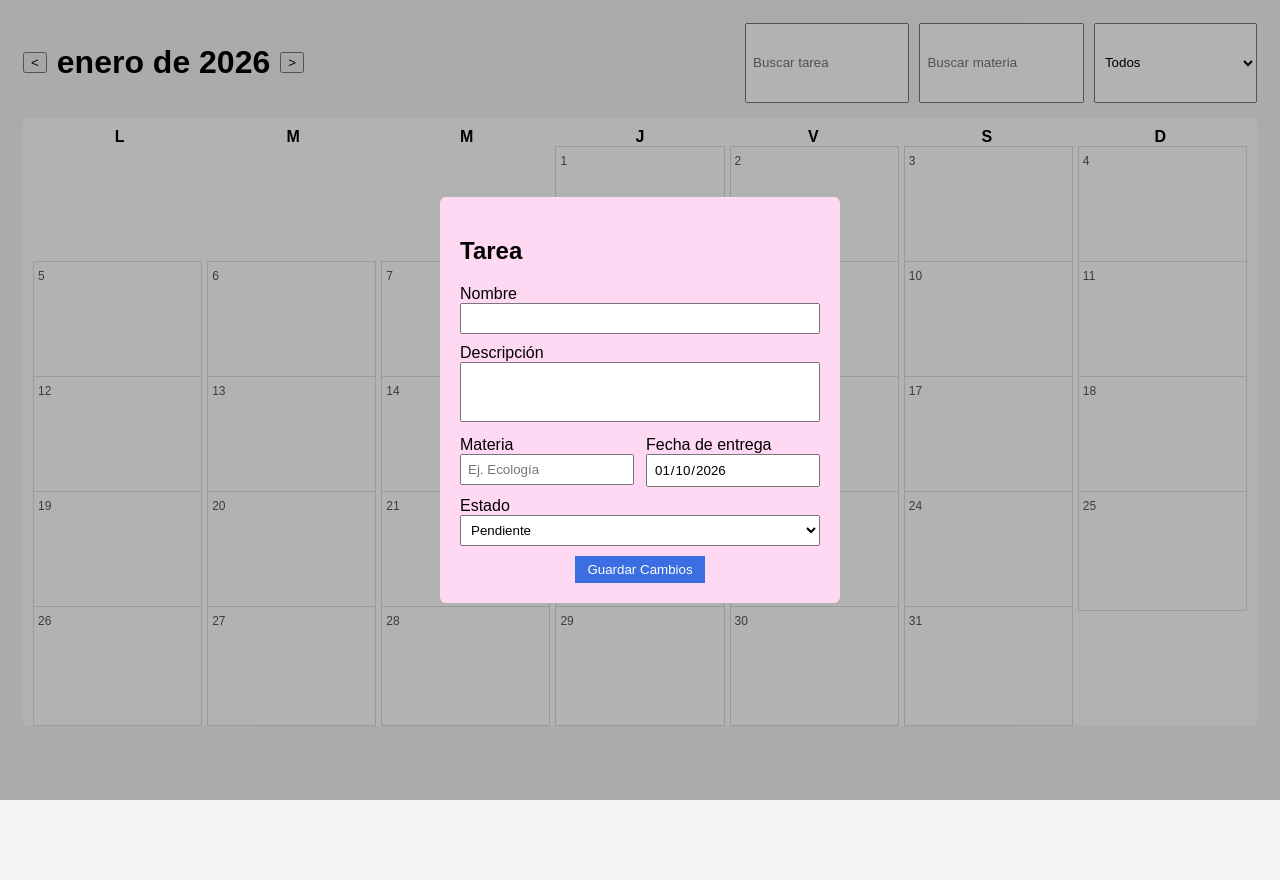
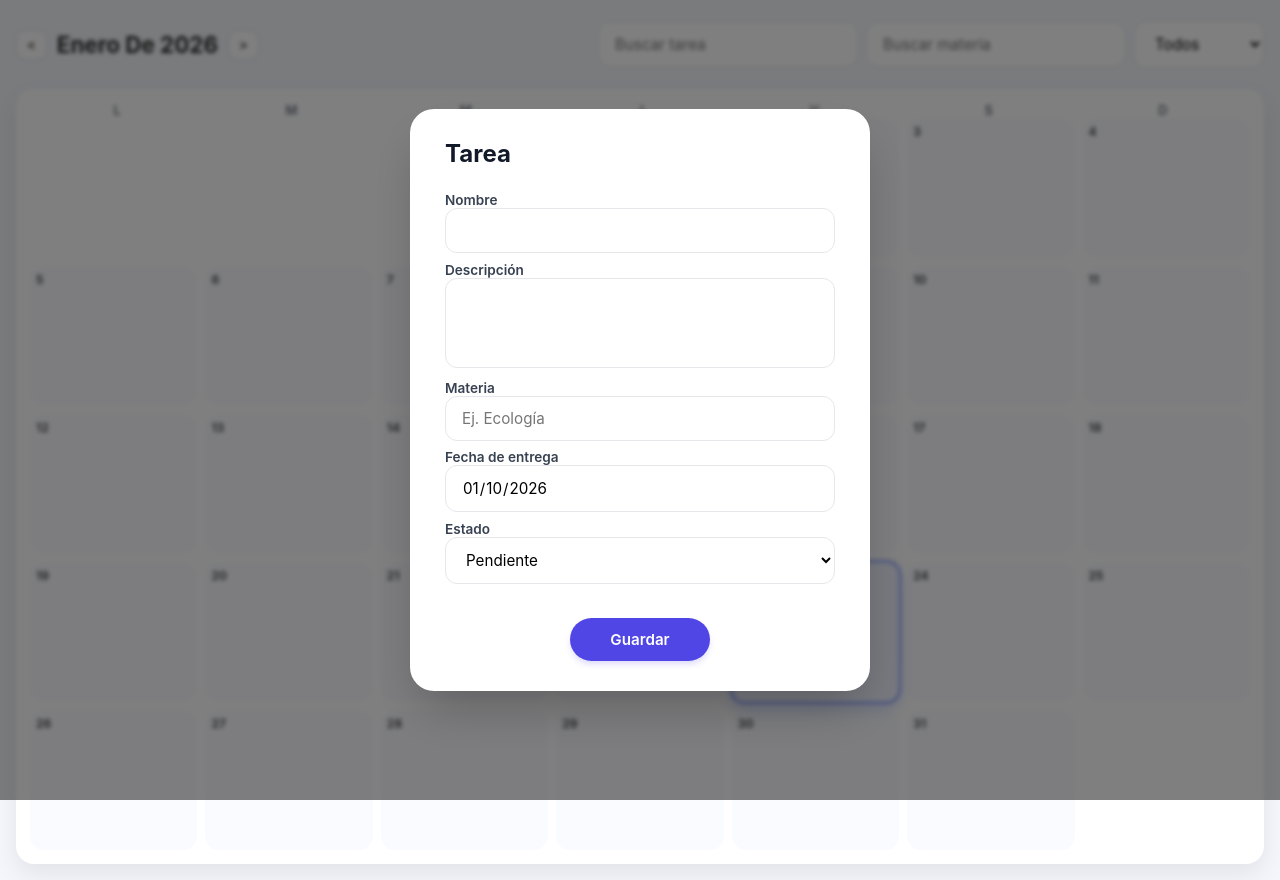
Before and after one commit to raf1314/Act-2-Malvados-y-asociados, a plain HTML site: page index.html in a window 1280 px wide. Both pictures are taken after a click on the element "10". Before the commit the page ends 800 px from the top, so only its background shows below. Drawn offline with Linux system fonts and the light colour scheme.

Commit message:
Cambios necesarios para el diseño

```diff
--- a/index.html
+++ b/index.html
@@ -72,7 +72,7 @@
             </label>
 
             <div class="modal-actions">
-                <button type="submit" class="btn-save">Guardar Cambios</button>
+                <button type="submit" class="btn-save">Guardar</button>
                 <button type="button" class="btn-delete" id="deleteTask">Eliminar</button>
             </div>
         </form>
--- a/script.js
+++ b/script.js
@@ -5,8 +5,8 @@ class Task {
     // Constructor que recibe un objeto con las propiedades de la tarea
     constructor({ id, name, materia, description, hora, date, status }) {
         this.id = id || Date.now().toString(); // ID único (usa timestamp si no existe)
-        this.name = name;                      // Nombre de la tarea (obligatorio)
-        this.materia = materia;                // Materia asociada (obligatorio)
+        this.name = name;                      // Nombre de la tarea
+        this.materia = materia;                // Materia asociada (opcional)
         this.description = description;        // Descripción detallada
         this.hora = hora;                      // Hora de la tarea (opcional)
         this.date = date;                      // Fecha en formato YYYY-MM-DD
@@ -49,26 +49,16 @@ class TaskManager {
         this.save(); // Guarda cambios
     }
 
-    // Devuelve tareas filtradas por nombre, materia y estado
-    getFiltered(searchName, searchMateria, status) {
-    const qName = (searchName || "").toLowerCase().trim();
-    const qMat  = (searchMateria || "").toLowerCase().trim();
-
-    return this.tasks.filter(t => {
-        const name = (t.name || "").toLowerCase();
-        const mat  = (t.materia || "").toLowerCase();
-
-        // Si el input está vacío, no estorba
-        const matchName = !qName || name.includes(qName);
-        const matchMat  = !qMat  || mat.includes(qMat);
-
-        // Coincidencia por estado
-        const matchStatus = !status || t.status === status;
-
-        return matchName && matchMat && matchStatus;
-    });
-}
-
+    // Devuelve tareas filtradas por texto y estado
+    getFiltered(search, status) {
+        return this.tasks.filter(t => {
+            // Coincidencia por nombre (ignora mayúsculas)
+            const matchText = t.name.toLowerCase().includes(search.toLowerCase());
+            // Coincidencia por estado (si no hay filtro, acepta todos)
+            const matchStatus = !status || t.status === status;
+            return matchText && matchStatus; // Ambas condiciones deben cumplirse
+        });
+    }
 }
 
 /* ========= UI ========= */
@@ -84,7 +74,6 @@ class CalendarUI {
         this.calendarGrid = document.getElementById("calendarGrid");
         this.monthLabel = document.getElementById("currentMonth");
         this.searchInput = document.getElementById("searchInput");
-        this.searchMateria = document.getElementById("searchMateria");
         this.statusFilter = document.getElementById("statusFilter");
 
         this.bindEvents(); // Vincula eventos de la UI
@@ -110,9 +99,6 @@ class CalendarUI {
         // Filtro por texto
         this.searchInput.oninput = () => this.render();
 
-        // Filtro por materia
-        this.searchMateria.oninput = () => this.render();
-
         // Filtro por estado
         this.statusFilter.onchange = () => this.render();
     }
@@ -123,6 +109,10 @@ class CalendarUI {
 
         const year = this.currentDate.getFullYear(); // Año actual
         const month = this.currentDate.getMonth();   // Mes actual (0-11)
+
+        // Fecha REAL de hoy (sin hora para evitar errores)
+        const today = new Date();
+        const todayStr = `${today.getFullYear()}-${String(today.getMonth() + 1).padStart(2, "0")}-${String(today.getDate()).padStart(2, "0")}`;
 
         // Muestra el nombre del mes y año
         this.monthLabel.textContent = this.currentDate.toLocaleDateString("es-MX", {
@@ -143,7 +133,6 @@ class CalendarUI {
         // Obtiene tareas filtradas
         const filteredTasks = this.taskManager.getFiltered(
             this.searchInput.value,
-            this.searchMateria.value,
             this.statusFilter.value
         );
 
@@ -155,6 +144,11 @@ class CalendarUI {
 
             const dayDiv = document.createElement("div");
             dayDiv.className = "day";
+
+            // ✅ MARCAR EL DÍA ACTUAL
+            if (dateStr === todayStr) {
+                dayDiv.classList.add("today");
+            }
 
             // Marca el día como expandido si aplica
             if (this.expandedDay === dateStr) {
@@ -180,7 +174,6 @@ class CalendarUI {
             tasksToShow.forEach(task => {
                 const taskDiv = document.createElement("div");
 
-                // Tamaño del post-it según cantidad
                 const sizeClass =
                     dayTasks.length === 1 ? "large" : "small";
 
@@ -189,7 +182,7 @@ class CalendarUI {
 
                 // Click para editar tarea
                 taskDiv.onclick = e => {
-                    e.stopPropagation(); // Evita abrir el modal del día
+                    e.stopPropagation();
                     openModal(task);
                 };
 
@@ -206,7 +199,7 @@ class CalendarUI {
 
                 moreDiv.onclick = e => {
                     e.stopPropagation();
-                    this.expandedDay = dateStr; // Expande el día
+                    this.expandedDay = dateStr;
                     this.render();
                 };
 
@@ -221,7 +214,7 @@ class CalendarUI {
 
                 lessDiv.onclick = e => {
                     e.stopPropagation();
-                    this.expandedDay = null; // Colapsa el día
+                    this.expandedDay = null;
                     this.render();
                 };
 
@@ -236,31 +229,25 @@ class CalendarUI {
 
 /* ========= MODAL ========= */
 
-// Referencias al modal y formulario
 const modal = document.getElementById("taskModal");
 const form = document.getElementById("taskForm");
 const deleteBtn = document.getElementById("deleteTask");
-const materiaInput = document.getElementById("taskMateria");
 
-// Inicializa gestor y UI
 const taskManager = new TaskManager();
 const calendar = new CalendarUI(taskManager);
 
 // Abre el modal para crear o editar tarea
 function openModal(task = {}) {
-    modal.classList.remove("hidden"); // Muestra el modal
+    modal.classList.remove("hidden");
 
-    form.taskDate.value = task.date || form.taskDate.value || ""; //Guarda la fecha por el dia clickeado
-    form.taskDate.readOnly = true; //Bloquea la edicion manual
+    form.taskDate.value = task.date || form.taskDate.value || "";
+    form.taskDate.readOnly = true;
 
-    // Rellena el formulario
     form.taskId.value = task.id || "";
     form.taskName.value = task.name || "";
-    materiaInput.value = task.materia || "";
     form.taskDescription.value = task.description || "";
     form.taskStatus.value = task.status || "pendiente";
 
-    // Muestra botón eliminar solo si existe ID
     deleteBtn.style.display = task.id ? "inline-block" : "none";
 }
 
@@ -271,24 +258,22 @@ modal.onclick = e => {
 
 // Envío del formulario
 form.onsubmit = e => {
-    e.preventDefault(); // Evita recargar la página
+    e.preventDefault();
 
     const task = new Task({
         id: form.taskId.value,
         name: form.taskName.value,
-        materia: materiaInput.value,
         description: form.taskDescription.value,
         date: form.taskDate.value,
         status: form.taskStatus.value
     });
 
-    // Decide si actualiza o crea
     form.taskId.value
         ? taskManager.update(task)
         : taskManager.add(task);
 
-    modal.classList.add("hidden"); // Cierra modal
-    calendar.render();             // Actualiza calendario
+    modal.classList.add("hidden");
+    calendar.render();
 };
 
 // Eliminación de tarea
--- a/styles.css
+++ b/styles.css
@@ -1,20 +1,24 @@
+/* ================= RESET ================= */
 * {
     box-sizing: border-box;
-    font-family: Arial, sans-serif;
+    font-family: "Inter", system-ui, sans-serif;
 }
 
+/* ================= THEME CLARO ================= */
 body {
-    background: #f4f4f4;
-    padding: 15px;
+    margin: 0;
+    padding: 16px;
+    background: #f4f6fb;
+    color: #2b2b2b;
 }
 
-/* HEADER */
+/* ================= HEADER ================= */
 .top-bar {
     display: flex;
     flex-wrap: wrap;
     justify-content: space-between;
-    gap: 10px;
-    margin-bottom: 15px;
+    gap: 12px;
+    margin-bottom: 16px;
 }
 
 .month-navigation {
@@ -23,16 +27,47 @@ body {
     gap: 10px;
 }
 
+.month-navigation h1 {
+    text-transform: capitalize;
+    font-size: 1.4rem;
+}
+
+.month-navigation button {
+    background: #ffffff;
+    border: 1px solid #dcdfe8;
+    border-radius: 10px;
+    padding: 6px 10px;
+    cursor: pointer;
+    transition: all .2s;
+}
+
+.month-navigation button:hover {
+    background: #eef1ff;
+}
+
+/* ================= FILTERS ================= */
 .filters {
     display: flex;
-    gap: 10px;
+    gap: 8px;
+    justify-content: flex-start;
+    align-items: center;
+    width: auto;
 }
 
-/* CALENDARIO */
+.filters input {
+    width: 260px;
+}
+
+.filters select {
+    width: 130px;
+}
+
+/* ================= CALENDAR ================= */
 .calendar-container {
     background: white;
-    padding: 10px;
-    border-radius: 6px;
+    border-radius: 18px;
+    padding: 14px;
+    box-shadow: 0 10px 25px rgba(0,0,0,.08);
 }
 
 .calendar-header,
@@ -43,71 +78,111 @@ body {
 
 .calendar-header div {
     text-align: center;
+    font-weight: 600;
+    font-size: .8rem;
+    color: #6b7280;
+}
+
+/* ================= GRID ================= */
+.calendar-grid {
+    gap: 8px;
+    grid-auto-rows: 140px;
+}
+
+/* ================= DAY ================= */
+.day {
+    position: relative;
+    background: #fafbff;
+    border-radius: 14px;
+    padding: 6px;
+    cursor: pointer;
+    display: flex;
+    flex-direction: column;
+    overflow-y: auto;
+}
+
+.day::-webkit-scrollbar {
+    width: 6px;
+}
+
+.day::-webkit-scrollbar-thumb {
+    background: #d0d6ff;
+    border-radius: 6px;
+}
+
+/* ================= DÍA ACTUAL ================= */
+.day.today {
+    border: 1.5px solid #4b6cff;
+    background: #eef2ff;
+    box-shadow: 0 0 0 2px rgba(75,108,255,.18), 0 6px 14px rgba(75,108,255,.22);
+    transform: scale(1.015);
+    z-index: 2;
+}
+
+.day.today .day-number {
+    color: #4b6cff;
+    font-weight: 800;
+}
+
+/* ================= DAY NUMBER ================= */
+.day-number {
+    font-size: .75rem;
+    font-weight: 700;
+    color: #555;
+    margin-bottom: 4px;
+}
+
+/* ================= POST-ITS ================= */
+.task {
+    background: #fff2a8;
+    color: #2b2b2b;
+    border-radius: 4px;
+    padding: 6px;
+    font-size: .75rem;
+    margin-bottom: 4px;
+    cursor: pointer;
+    box-shadow: 0 2px 6px rgba(0,0,0,.12);
+}
+
+.task.pendiente {
+    background: #fff2a8;
+}
+
+.task.completado {
+    background: #c7f0d4;
+    text-decoration: none;
+    color: #2f6f4f;
+}
+
+.task.completado::before {
+    content: "✔ ";
     font-weight: bold;
 }
 
-.calendar-grid {
-    grid-auto-rows: 110px;
-    gap: 5px;
-}
-
-.day {
-    border: 1px solid #ddd;
+/* ================= MORE / LESS ================= */
+.more-tasks,
+.less-tasks {
+    background: #eef1ff;
+    font-size: .7rem;
     padding: 4px;
+    border-radius: 6px;
+    text-align: center;
     cursor: pointer;
 }
 
-.day-number {
-    font-size: 12px;
-    color: #555;
-}
+/* ==========================================================================
+   AQUÍ COMIENZA LA MEJORA DE DISTRIBUCIÓN DE LA VENTANA EMERGENTE (MODAL)
+   ========================================================================== */
 
-/* TAREAS */
-.task {
-    border-radius: 6px;
-    padding: 6px;
-    font-size: 11px;
-    cursor: pointer;
-    box-shadow: 2px 2px 5px rgba(0,0,0,0.15);
-    transition: transform 0.1s ease;
-}
-
-.task.large {
-    height: 65px;
-    font-size: 13px;
-    font-weight: bold;
-    display: flex;
-    align-items: center;
-}
-
-.task.small {
-    height: 28px;
-    font-size: 11px;
-    overflow: hidden;
-    white-space: nowrap;
-    text-overflow: ellipsis;
-}
-
-.task:hover {
-    transform: scale(1.03);
-}
-
-.task.pendiente {
-    background: #ffd9f3;
-}
-
-.task.completado {
-    background: #a5d6a7;
-}
-
-/* MODAL */
 .task-modal {
     position: fixed;
     inset: 0;
-    background: rgba(0,0,0,.3);
+    background: rgba(0,0,0,0.5); /* Un poco más oscuro para enfocar la atención */
+    backdrop-filter: blur(2px);   /* Efecto de desenfoque suave en el fondo */
     display: flex;
     align-items: center;
     justify-content: center;
+    z-index: 1000;
 }
 
 .task-modal.hidden {
@@ -115,111 +190,104 @@ body {
 }
 
 .modal-content {
-    background: #ffd9f3;
-    padding: 20px;
-    width: 100%;
-    max-width: 400px;
-    border-radius: 6px;
+    background: white;
+    /* MEJORA: Más espacio interno para que respire */
+    padding: 30px 35px;
+    width: 90%;
+    /* MEJORA: Un poco más ancho para mejor lectura */
+    max-width: 460px;
+    border-radius: 24px;
+    box-shadow: 0 25px 50px -12px rgba(0, 0, 0, 0.25);
 }
 
-/* FORM */
-label {
-    display: block;
-    margin-bottom: 10px;
+.modal-content h2 {
+    margin-top: 0;
+    margin-bottom: 24px;
+    font-size: 1.5rem;
+    color: #111827;
 }
 
-input, textarea, select {
+.modal-content form {
+    display: flex;
+    flex-direction: column;
+    gap: 1px; /* menos espacio entre cada campo */
+}
+
+
+/* ================= INPUTS Y LABELS MEJORADOS ================= */
+label {
+    font-size: 0.85rem;
+    font-weight: 600;
+    color: #374151;
+    margin-bottom: 8px; /* Un poco más de aire con el input */
+    display: block;
+}
+
+input,
+textarea,
+select {
+    background: #ffffff;
+    border: 1px solid #e5e7eb;
+    /* MEJORA: Inputs más "altos" para escribir cómodo */
+    padding: 12px 16px;
+    border-radius: 12px;
     width: 100%;
-    padding: 6px;
+    font-size: 0.95rem;
+    transition: all 0.2s ease;
+    outline: none;
+}
+
+/* Efecto al hacer click */
+input:focus,
+textarea:focus,
+select:focus {
+    border-color: #6c8cff;
+    box-shadow: 0 0 0 4px rgba(108, 140, 255, 0.15);
 }
 
 textarea {
     resize: none;
-    height: 60px;
+    height: 90px; /* Altura optimizada */
 }
 
-/* 2 campos en una misma fila (Materia / Fecha de entrega) */
-.row-2 {
-    display: flex;
-    gap: 12px;
-}
-
-.row-2 label {
-    flex: 1;
-}
-
+/* ================= BOTONES MEJORADOS ================= */
 .modal-actions {
     display: flex;
     justify-content: center;
-    gap: 10px;
+    gap: 15px;
+    /* MEJORA: Separación clara del formulario */
+    margin-top: 25px;
 }
 
-/* BOTONES */
 .btn-save {
-    background: #3b6ee0;
+    background: #4f46e5; /* Azul moderno */
+    border: none;
+    padding: 12px 40px;   /* Botón ancho */
+    border-radius: 50px;  /* Forma de cápsula completa */
     color: white;
-    border: none;
-    padding: 6px 12px;
+    font-weight: 600;
+    font-size: 0.95rem;
+    cursor: pointer;
+    box-shadow: 0 4px 6px -1px rgba(79, 70, 229, 0.2);
+    transition: transform 0.1s;
+}
+
+.btn-save:active {
+    transform: scale(0.98);
 }
 
 .btn-delete {
-    background: #b52a2a;
-    color: white;
+    background: #fee2e2;
+    color: #dc2626;
     border: none;
-    padding: 6px 12px;
+    padding: 12px 25px;
+    border-radius: 50px;
+    font-weight: 600;
+    font-size: 0.95rem;
+    cursor: pointer;
+    transition: background 0.2s;
 }
 
-/* RESPONSIVE */
-@media (max-width: 600px) {
-    .calendar-grid {
-        grid-auto-rows: 90px;
-    }
-
-    .filters {
-        width: 100%;
-    }
-
-    .filters input,
-    .filters select {
-        flex: 1;
-    }
-
-    .row-2 {
-        flex-direction: column;
-        gap: 0;
-    }
+.btn-delete:hover {
+    background: #fecaca;
 }
-
-/* Indicador de tareas colapsadas */
-.more-tasks {
-    margin-top: 4px;
-    font-size: 11px;
-    text-align: center;
-    color: #555;
-    background: #eee;
-    border-radius: 4px;
-    padding: 3px;
-    cursor: pointer;
-}
-
-.more-tasks:hover {
-    background: #ddd;
-
-}
-.day {
-    position: relative;
-    min-height: 120px;
-    overflow: hidden;
-    background: #fff;
-}
-
-/* Día expandido */
-.day.expanded {
-    z-index: 10;
-    overflow: visible;
-}
-
-/* Cuando un día está expandido, los demás quedan debajo */
-.calendar-grid {
-    position: relative;
-}
```
